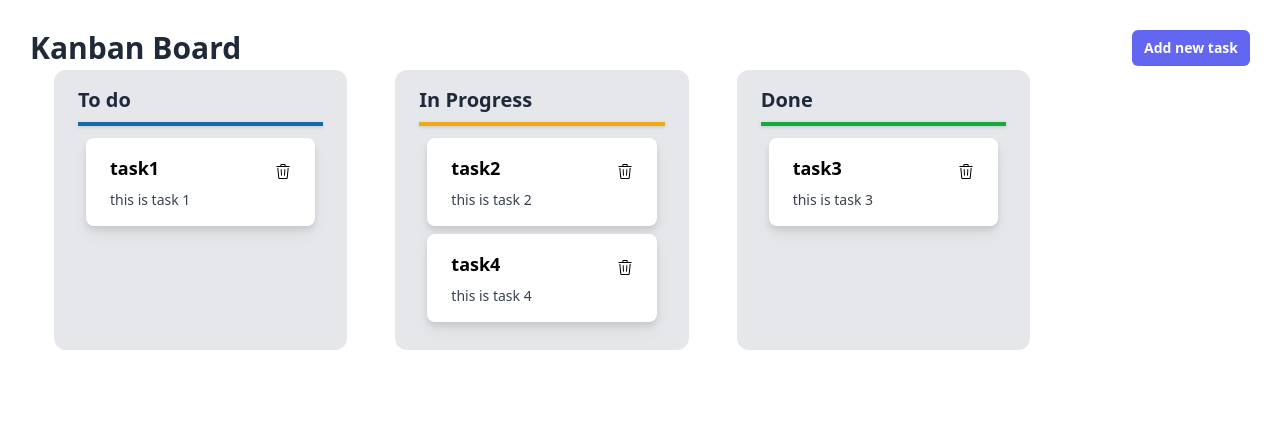
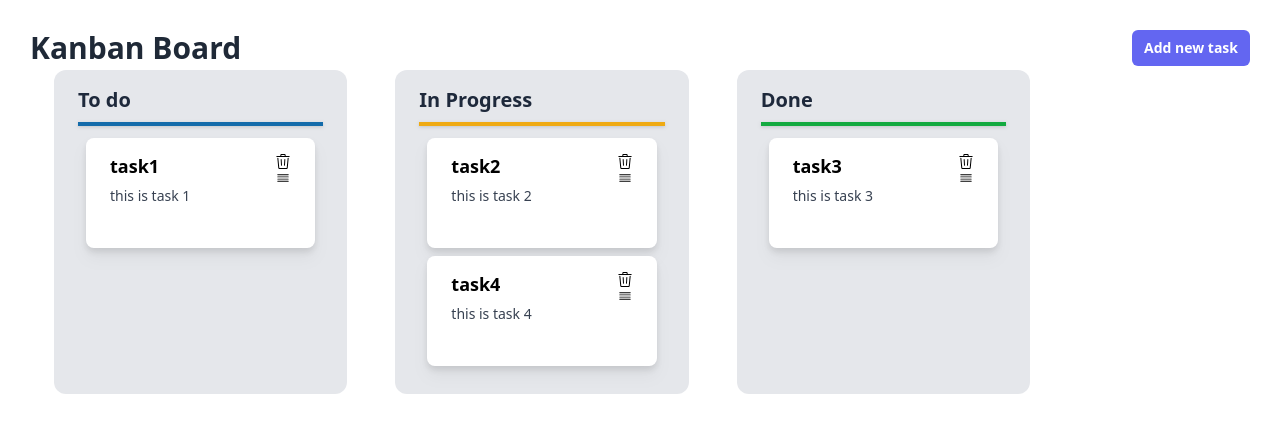
Before and after one commit to swatijain1095/kanban-board, a React (Vite) app: page / in a window 1280 px wide. Shown: the top 432 px of the page. Built offline with nearby package versions, Linux system fonts and the light colour scheme.

Commit message:
added edit task title and description functionality

```diff
--- a/src/App.tsx
+++ b/src/App.tsx
@@ -1,6 +1,6 @@
 import { useState } from "react";
 import Column from "./components/Column";
-import { IKanbanState } from "./types";
+import { IKanbanState, ITask } from "./types";
 import { DndContext, DragEndEvent } from "@dnd-kit/core";
 
 const initialState: IKanbanState = {
@@ -59,6 +59,18 @@ function App() {
       });
   }
 
+  function editTask(taskId: string, updates: Partial<ITask>) {
+    setTasksList((prevState) => {
+      return {
+        ...prevState,
+        [taskId]: {
+          ...prevState[taskId],
+          updates,
+        },
+      };
+    });
+  }
+
   return (
     <DndContext onDragEnd={handleDragEnd}>
       <div className="flex flex-row justify-between gap-x-96">
@@ -71,7 +83,14 @@ function App() {
       </div>
       <div className="flex flex-col md:flex-row lg:max-w-screen-lg">
         {columns.map((item) => {
-          return <Column {...item} key={item.id} tasks={tasksList} />;
+          return (
+            <Column
+              {...item}
+              key={item.id}
+              tasks={tasksList}
+              editTask={editTask}
+            />
+          );
         })}
       </div>
     </DndContext>
--- a/src/components/Task/Task.tsx
+++ b/src/components/Task/Task.tsx
@@ -1,11 +1,20 @@
 import { ITask } from "../../types";
 import { useDraggable } from "@dnd-kit/core";
+import { useState } from "react";
 import { GoTrash } from "react-icons/go";
+import { RxDragHandleHorizontal } from "react-icons/rx";
 
-export const Task = ({ id, title, description }: ITask) => {
+interface TaskProps extends ITask {
+  editTask: (id: string, updates: Partial<ITask>) => void;
+}
+
+export const Task = ({ id, title, description, editTask }: TaskProps) => {
   const { attributes, listeners, setNodeRef, transform } = useDraggable({
     id,
   });
+
+  const [newTitle, setNewTitle] = useState(title);
+  const [newDescription, setNewDescription] = useState(description);
 
   const style = transform
     ? {
@@ -13,31 +22,57 @@ export const Task = ({ id, title, description }: ITask) => {
       }
     : undefined;
 
+  const handleBlur = () => {
+    const updates: Partial<ITask> = {};
+    if (newTitle !== title) updates.title = newTitle;
+    if (newDescription !== description) updates.description = newDescription;
+
+    if (Object.keys(updates).length > 0) {
+      editTask(id, updates);
+    }
+  };
+
   return (
     <>
       <div
         ref={setNodeRef}
         style={style}
-        {...listeners}
-        {...attributes}
-        className={`m-1 max-w-sm rounded-lg overflow-hidden bg-white drop-shadow-lg flex-grow w-full ${
+        className={`m-1 max-w-sm rounded-lg overflow-hidden bg-white drop-shadow-lg flex-grow w-full  ${
           transform ? "absolute" : ""
         }`}
       >
         <div className="px-6 py-4">
           <div className="flex flex-row items-center justify-between">
-            <div className="font-semibold text-lg mb-2">{title}</div>
-            <span>
+            <input
+              className="w-full h-[90%] resize-none font-semibold text-lg mb-2"
+              type="text"
+              value={newTitle}
+              onChange={(e) => setNewTitle(e.target.value)}
+              onBlur={handleBlur}
+            />
+            <span className="cursor-grab">
               <GoTrash size="1em" />
+              <RxDragHandleHorizontal
+                size="1em"
+                {...listeners}
+                {...attributes}
+              />
             </span>
           </div>
-          <p className="text-gray-700 text-sm font-normal">{description}</p>
+
+          <textarea
+            className="w-full resize-none text-gray-700 text-sm font-normal"
+            value={newDescription}
+            onChange={(e) => setNewDescription(e.target.value)}
+            onBlur={handleBlur}
+          />
         </div>
       </div>
       {transform && (
         <div className="m-1 rounded-lg overflow-hidden bg-white drop-shadow-lg flex-grow opacity-50 w-full">
           <div className="px-6 py-4">
             <div className="font-bold text-xl mb-2">{title}</div>
+
             <p className="text-gray-700 text-base">{description}</p>
           </div>
         </div>
--- a/src/components/button/button.tsx
+++ /dev/null
@@ -1,17 +0,0 @@
-import { ButtonHTMLAttributes } from "react";
-
-export function Button({
-  children,
-  ...rest
-}: ButtonHTMLAttributes<HTMLButtonElement>) {
-  return (
-    <button
-      className="flex items-center justify-center rounded-lg text-sm font-medium ring-offset-background transition-colors focus-visible:outline-none
-    focus-visible:ring-2 focus-visible:ring focus-visible:ring-offset-2 disabled:pointer-events-none disabled:opacity-50 bg-blue-500 text-white hover:bg-blue-900 h-10 px-4 py-2
-    "
-      {...rest}
-    >
-      {children}
-    </button>
-  );
-}
--- a/src/components/button/index.ts
+++ /dev/null
@@ -1,3 +0,0 @@
-import { Button } from "./Button";
-
-export default Button;
--- a/src/components/column/column.tsx
+++ b/src/components/column/column.tsx
@@ -4,9 +4,10 @@ import Task from "../Task";
 
 interface ColumnProps extends IColumn {
   tasks: ITask;
+  editTask: (id: string, updates: Partial<ITask>) => void;
 }
 
-export function Column({ id, name, color, tasks }: ColumnProps) {
+export function Column({ id, name, color, tasks, editTask }: ColumnProps) {
   const { setNodeRef } = useDroppable({
     id,
   });
@@ -33,7 +34,7 @@ export function Column({ id, name, color, tasks }: ColumnProps) {
           {Object.values(tasks)
             .filter((task) => task.columnId === id)
             .map((task) => (
-              <Task {...task} key={task.id} />
+              <Task {...task} key={task.id} editTask={editTask} />
             ))}
         </div>
       </div>
```
